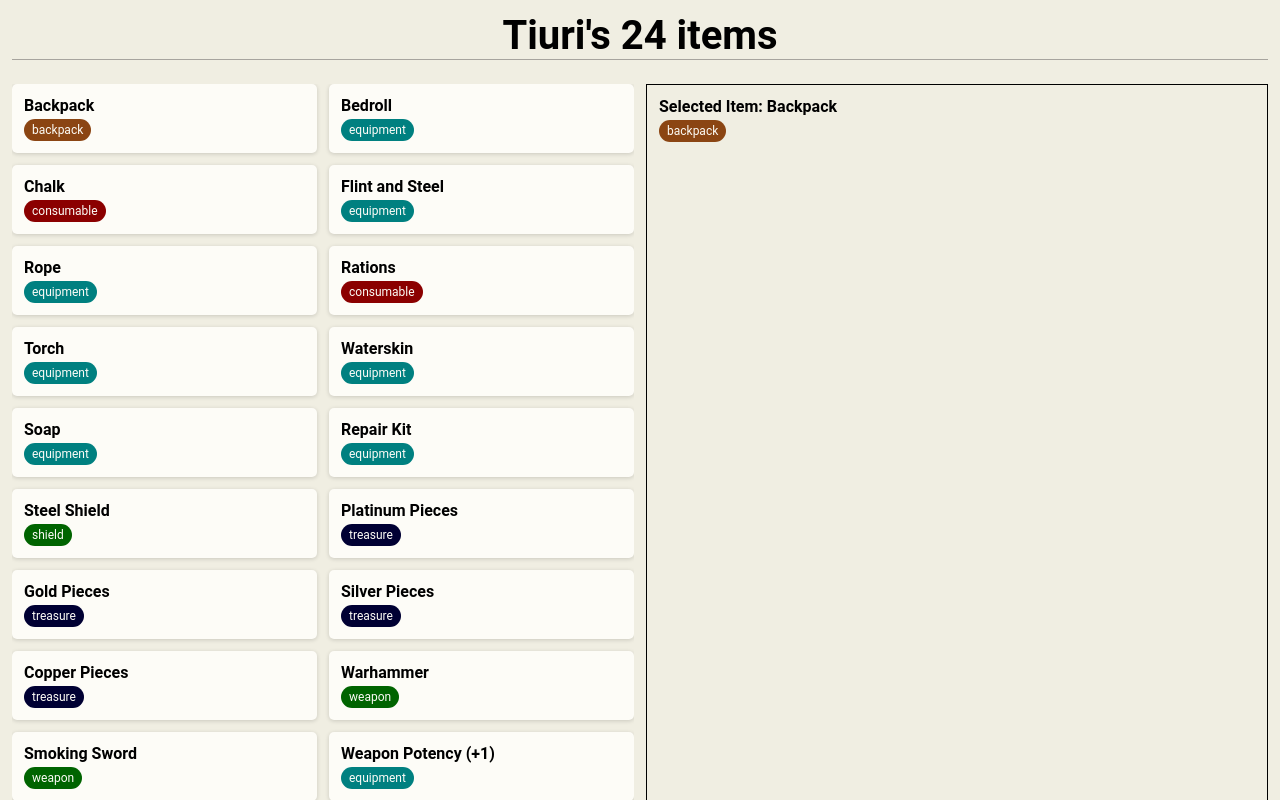
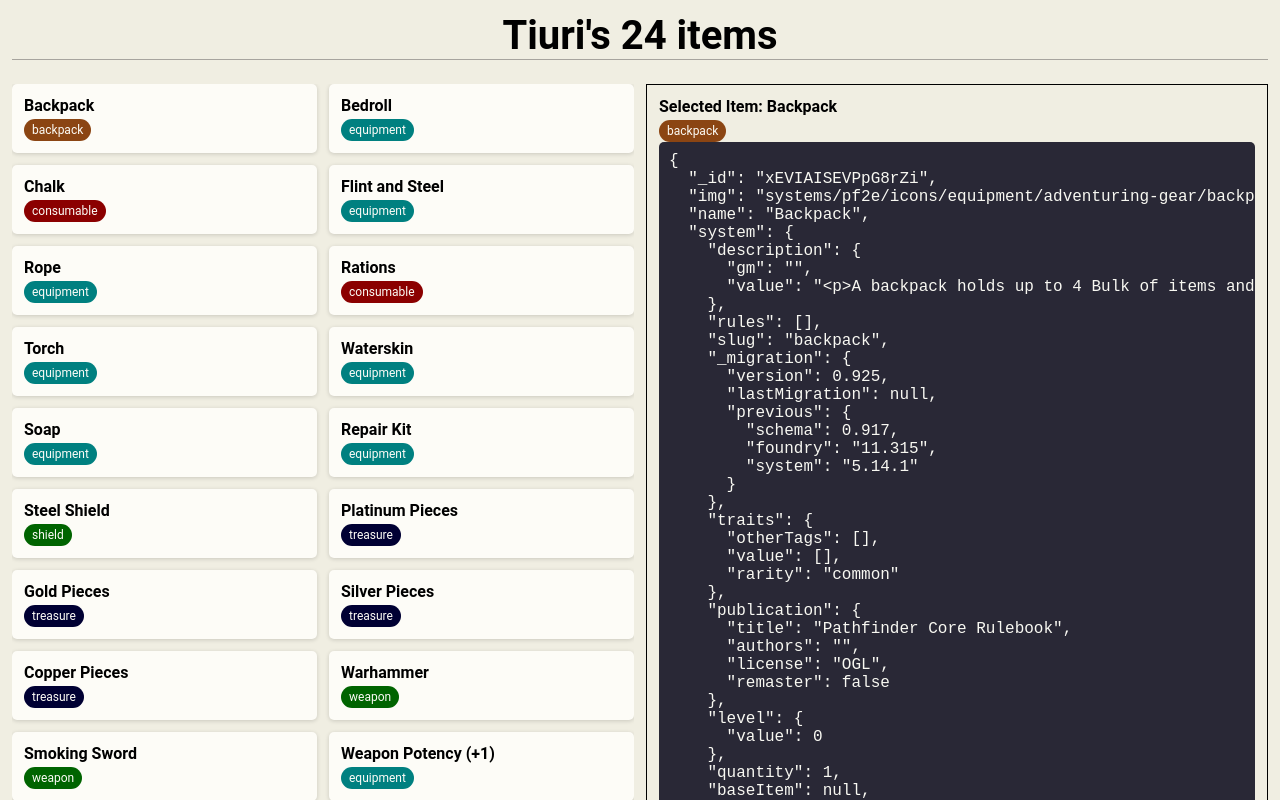
Before and after one commit to olinkirkland/foundry-item-collab, a Vue app: page / in a window 1280 px wide. Built offline with nearby package versions, Linux system fonts and the light colour scheme.

Commit message:
Add selection and pre tag

```diff
--- a/src/App.vue
+++ b/src/App.vue
@@ -6,7 +6,7 @@
     <div class="container">
       <ul class="items-list">
         <li v-for="item in items" :key="item.name">
-          <item-card :item="item" />
+          <item-card :item="item" @click="selectedItem = item" />
         </li>
       </ul>
       <item-panel :item="selectedItem" />
@@ -31,13 +31,9 @@ const excludeTypes = [
 ];
 
 const items = computed(() => {
-  return tiuri.items
-    .map((item) => {
-      return { name: item.name, type: item.type };
-    })
-    .filter((item) => {
-      return !excludeTypes.includes(item.type);
-    });
+  return tiuri.items.filter((item) => {
+    return !excludeTypes.includes(item.type);
+  });
 });
 
 const selectedItem = ref(items.value[0]);
@@ -77,6 +73,17 @@ header {
 
     > li {
       height: 100%;
+      .item-card {
+        cursor: pointer;
+        transition: transform 0.1s;
+        &:hover {
+          transform: translateY(-0.2rem);
+        }
+
+        &:active {
+          transform: translateY(0);
+        }
+      }
     }
   }
 }
--- a/src/assets/scss/styles.scss
+++ b/src/assets/scss/styles.scss
@@ -87,10 +87,13 @@ button:not(.link) {
 }
 
 pre {
-  background-color: var(--surface-2);
+  border-radius: 5px;
+  background-color: #292836;
+  color: #f8f8f2;
   padding: 1rem;
-  border-radius: 5px;
-  box-shadow: var(--shadow-light);
+  font-family: monospace;
+  width: 100%;
+  overflow-x: auto;
 }
 
 input[type='text'] {
--- a/src/components/ItemPanel.vue
+++ b/src/components/ItemPanel.vue
@@ -4,6 +4,7 @@
     <p class="badge" :class="'badge--' + item.type">
       {{ item.type }}
     </p>
+    <pre>{{ item }}</pre>
   </div>
 </template>
 
```
Also changed, not shown: src/assets/css/styles.css (+1 -1 lines), 1 other file (tests, documents, lock files or other folders).
